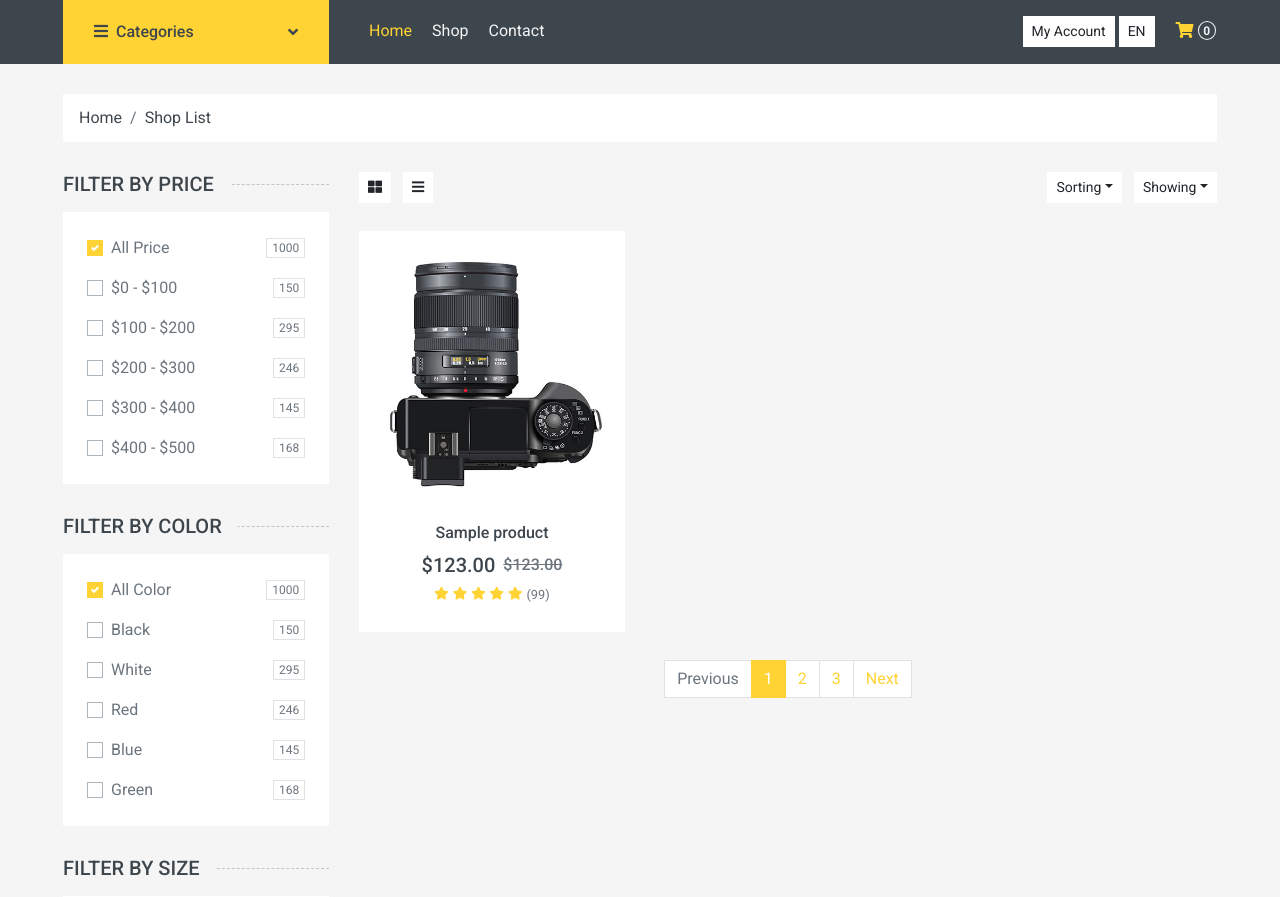
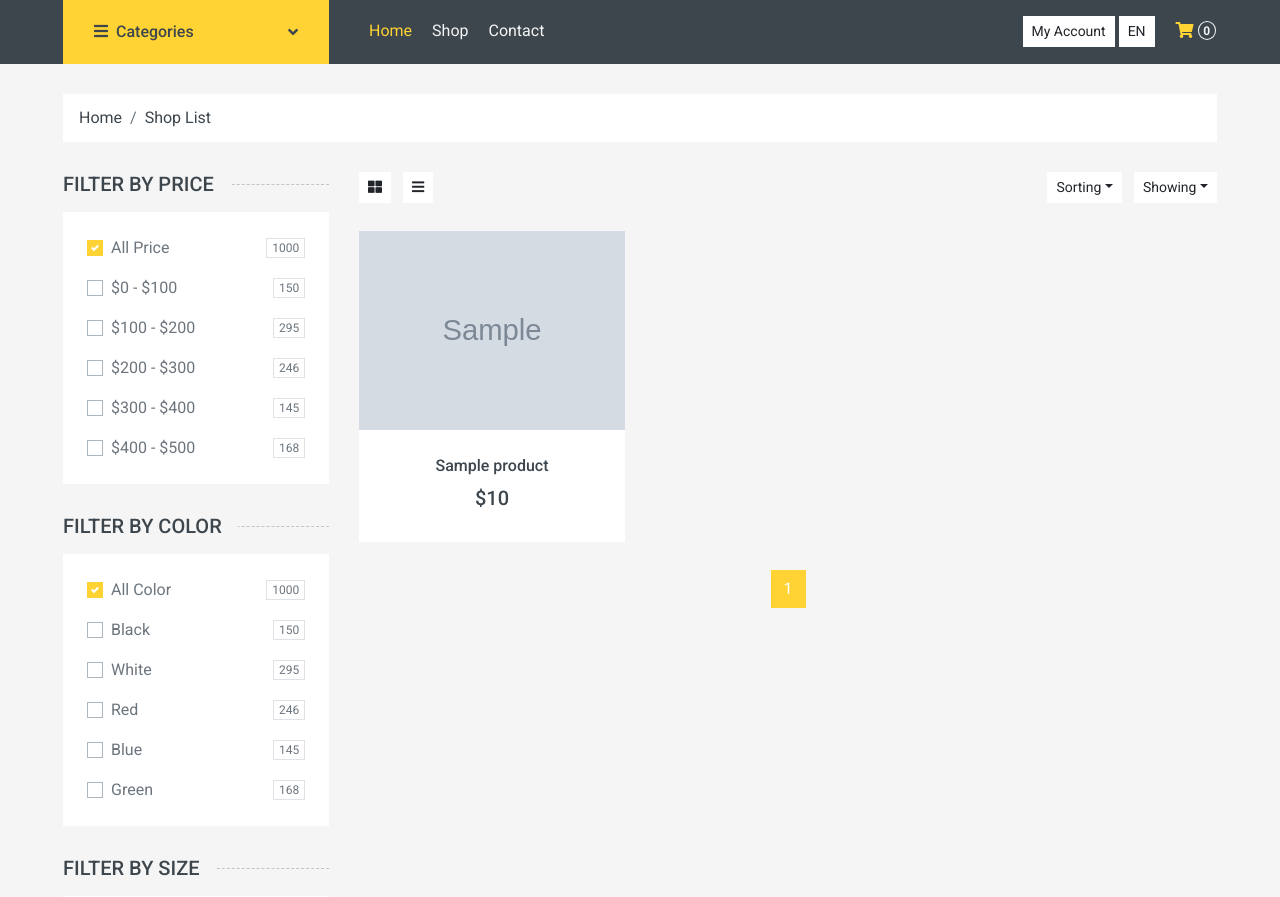
Before and after one commit to MRFAKE2002/work_project_onlineshop, a Django app: page /products/ in a window 1280 px wide. Shown: the part 113-1010 px from the top of the page. Run offline with Django 4.2, Linux system fonts and the light colour scheme; tables that the repository leaves empty hold one stand-in row (values such as "Sample post"); grey boxes marked "Sample" are stand-in pictures; parts of the project's set-up code (start-up, migrations or seed data) failed here and were passed over; some libraries are stand-ins or nearby versions.

Commit message:
add product image

```diff
--- a/products/models.py
+++ b/products/models.py
@@ -18,7 +18,7 @@ class Product(models.Model):
     is_active = models.BooleanField(_('is_active'), default=True)
 
     def __str__(self):
-        return f'product name:{self.name} product is_active : {self.is_active}'
+        return self.name
 
     def get_absolute_url(self):
         return reverse('product:product_details', args=[self.pk])
--- a/products/templates/products/product_list.html
+++ b/products/templates/products/product_list.html
@@ -180,7 +180,7 @@
                     <div class="col-lg-4 col-md-6 col-sm-6 pb-1">
                         <div class="product-item bg-light mb-4">
                             <div class="product-img position-relative overflow-hidden">
-                                <img class="img-fluid w-100" src="img/product-1.jpg" alt="">
+                                <img class="img-fluid w-100" src="{{ product.image.url }}" alt="">
                                 <div class="product-action">
                                     <a class="btn btn-outline-dark btn-square" href=""><i class="fa fa-shopping-cart"></i></a>
                                     <a class="btn btn-outline-dark btn-square" href=""><i class="far fa-heart"></i></a>
@@ -191,16 +191,16 @@
                             <div class="text-center py-4">
                                 <a class="h6 text-decoration-none text-truncate" href="{{ product.get_absolute_url }}">{{ product.name }}</a>
                                 <div class="d-flex align-items-center justify-content-center mt-2">
-                                    <h5>$123.00</h5><h6 class="text-muted ml-2"><del>$123.00</del></h6>
+                                    <h5>{% trans "$" %}{{ product.price}}</h5>
                                 </div>
-                                <div class="d-flex align-items-center justify-content-center mb-1">
+                                {% comment %} <div class="d-flex align-items-center justify-content-center mb-1">
                                     <small class="fa fa-star text-primary mr-1"></small>
                                     <small class="fa fa-star text-primary mr-1"></small>
                                     <small class="fa fa-star text-primary mr-1"></small>
                                     <small class="fa fa-star text-primary mr-1"></small>
                                     <small class="fa fa-star text-primary mr-1"></small>
                                     <small>(99)</small>
-                                </div>
+                                </div> {% endcomment %}
                             </div>
                         </div>
                     </div>
@@ -208,11 +208,15 @@
                 <div class="col-12">
                     <nav>
                         <ul class="pagination justify-content-center">
-                        <li class="page-item disabled"><a class="page-link" href="#">{% trans "Previous"%}</span></a></li>
-                        <li class="page-item active"><a class="page-link" href="#">1</a></li>
-                        <li class="page-item"><a class="page-link" href="#">2</a></li>
-                        <li class="page-item"><a class="page-link" href="#">3</a></li>
-                        <li class="page-item"><a class="page-link" href="#">{% trans "Next"%}</a></li>
+                            {% if page_obj.has_previous %}
+                                <li class="page-item disabled"><a class="page-link" href="?page={{ page_obj.previous_page_number }}">{% trans "Previous"%}</span></a></li>
+                            {% endif %}
+                            <li class="page-item active"><a class="page-link" href="#">1</a></li>
+                            {% if page_obj.has_next %}
+                                <li class="page-item"><a class="page-link" href="{{ page_obj.next_page_number }}">2</a></li>
+                                <li class="page-item"><a class="page-link" href="{{ page_obj.next_page_number }}">3</a></li>
+                                <li class="page-item"><a class="page-link" href="?page={{ page_obj.next_page_number }}">{% trans "Next"%}</a></li>
+                            {% endif %}
                         </ul>
                     </nav>
                 </div>
```
Also changed, not shown: products/templates/products/product_details.html (+39 -48 lines).
